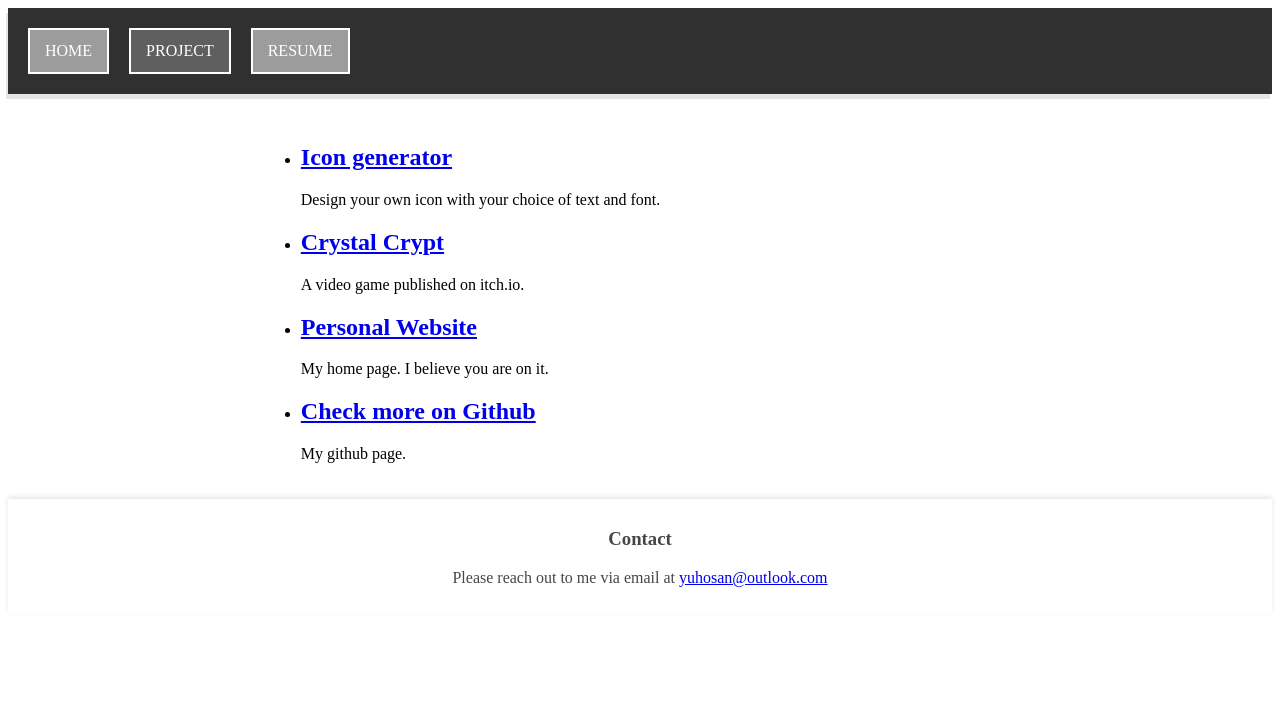
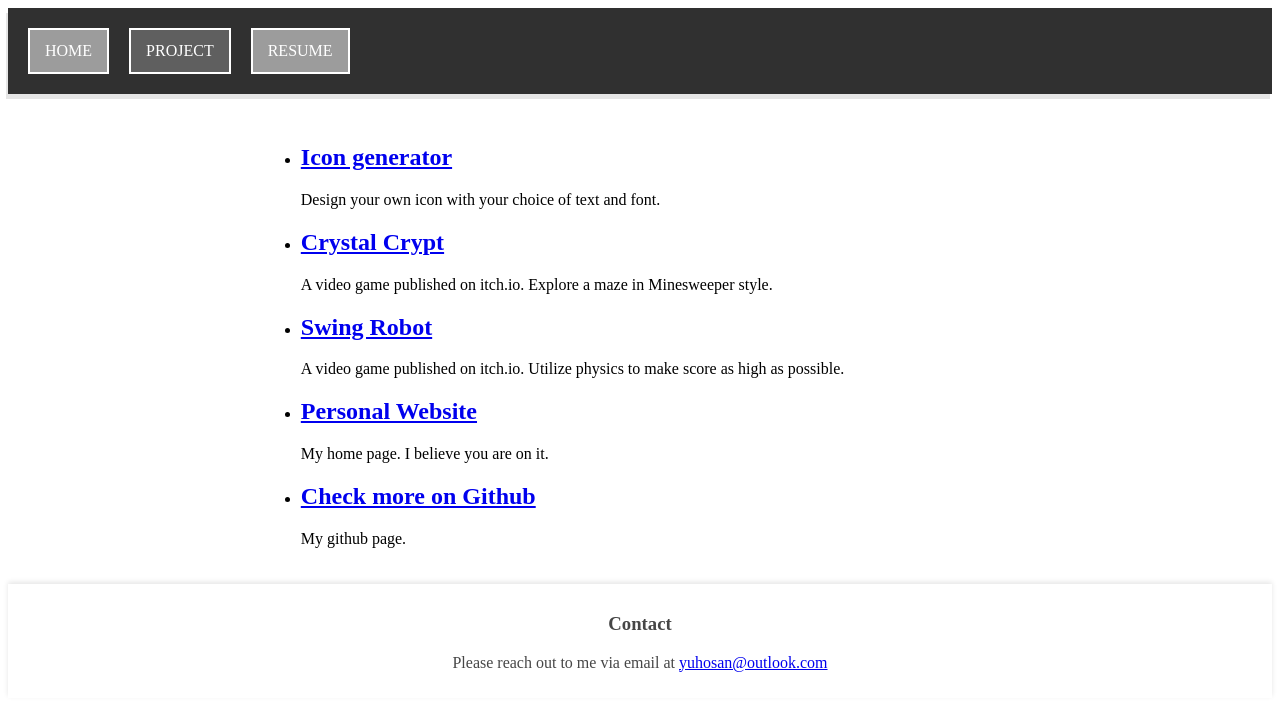
Before and after one commit to WelkinMario/WelkinMario.github.io, a Jekyll site: the page built from project.html, in a window 1280 px wide. Shown: the top 711 px of the page. Built offline with Jekyll 4.4.1, drawn with Linux system fonts in a browser that asks for light colours.

Commit message:
Added new project Swing Robot

```diff
--- a/_data/projects.yml
+++ b/_data/projects.yml
@@ -3,7 +3,10 @@
   short: Design your own icon with your choice of text and font.
 - name: Crystal Crypt
   link: https://welkinm.itch.io/crystal-crypt
-  short: A video game published on itch.io.
+  short: A video game published on itch.io. Explore a maze in Minesweeper style.
+- name: Swing Robot
+  link: https://welkinm.itch.io/robosport
+  short: A video game published on itch.io. Utilize physics to make score as high as possible.
 - name: Personal Website
   link: /
   short: My home page. I believe you are on it.
```
